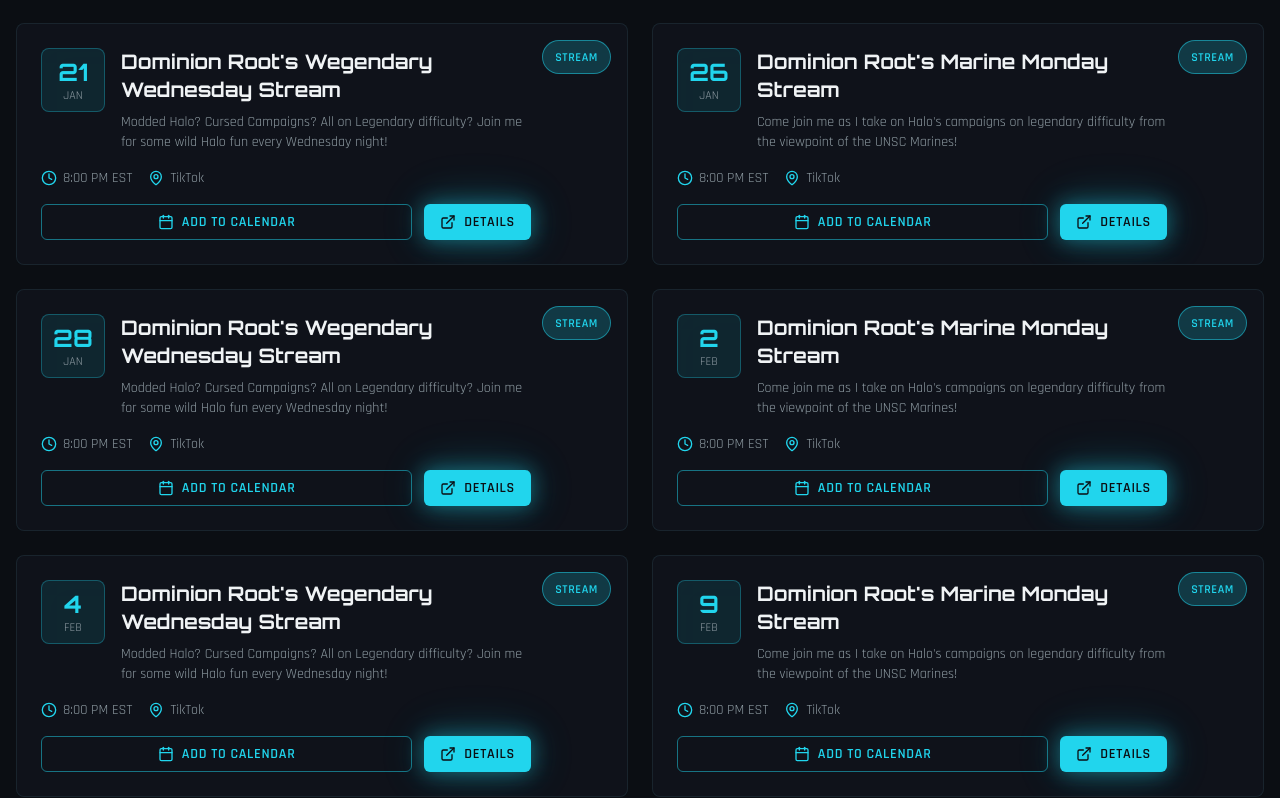
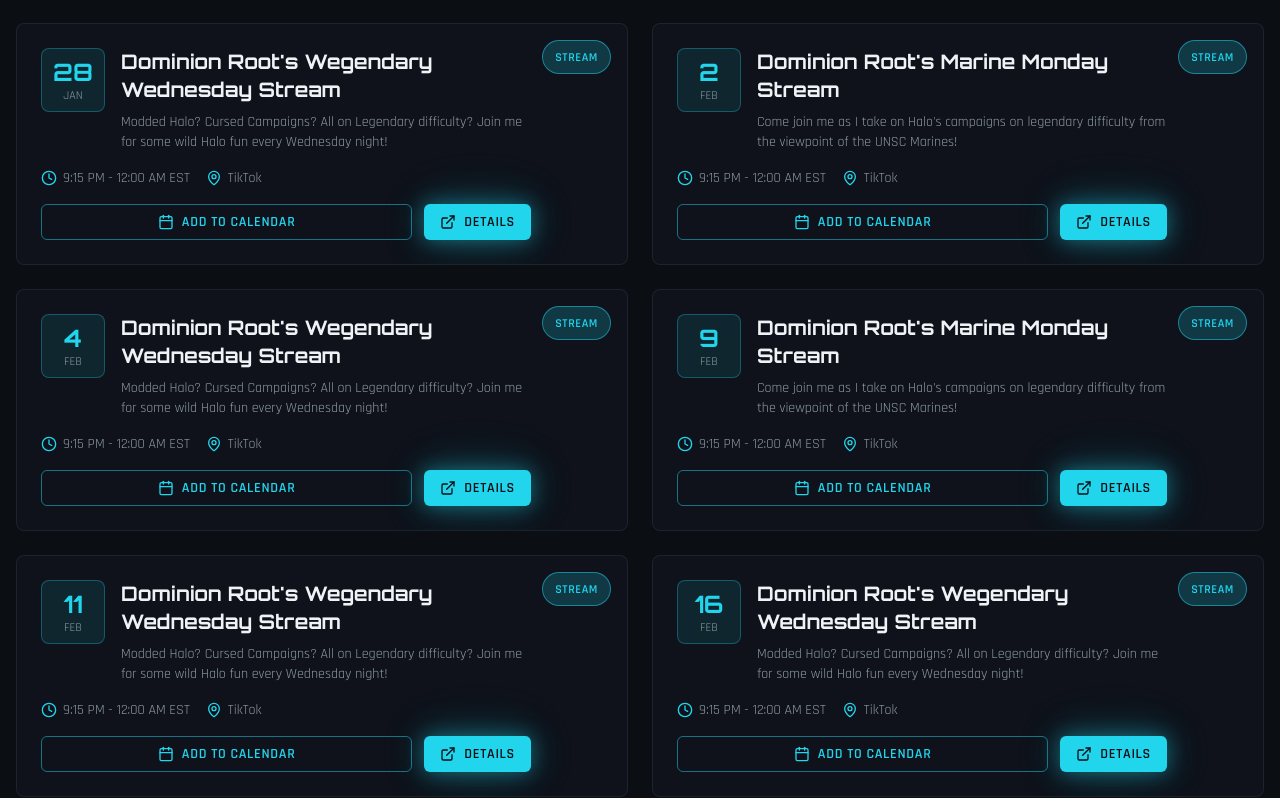
Before and after one commit to MattCollingwood/DominionRoot, a React (Vite) app: page /events in a window 1280 px wide. Shown: the part 627-1425 px from the top of the page. Built offline with nearby package versions, Linux system fonts and the light colour scheme; no server answers; the HTML template or start-up script is replaced by a standard one.

Commit message:
event update

```diff
--- a/src/pages/Events.tsx
+++ b/src/pages/Events.tsx
@@ -26,26 +26,8 @@ const events: EventProps[] = [
   },
   {
     title: "Dominion Root's Marine Monday Stream",
-    date: "January 19, 2026",
-    time: "8:00 PM EST",
-    location: "TikTok",
-    description: "Come join me as I take on Halo's campaigns on legendary difficulty from the viewpoint of the UNSC Marines!",
-    link: "https://www.tiktok.com/@dominionroot/",
-    stream: true,
-  },
-  {
-    title: "Dominion Root's Wegendary Wednesday Stream",
-    date: "January 21, 2026",
-    time: "8:00 PM EST",
-    location: "TikTok",
-    description: "Modded Halo? Cursed Campaigns? All on Legendary difficulty? Join me for some wild Halo fun every Wednesday night!",
-    link: "https://www.tiktok.com/@dominionroot/",
-    stream: true,
-  },
-  {
-    title: "Dominion Root's Marine Monday Stream",
     date: "January 26, 2026",
-    time: "8:00 PM EST",
+    time: "9:15 PM - 12:00 AM EST",
     location: "TikTok",
     description: "Come join me as I take on Halo's campaigns on legendary difficulty from the viewpoint of the UNSC Marines!",
     link: "https://www.tiktok.com/@dominionroot/",
@@ -54,7 +36,7 @@ const events: EventProps[] = [
   {
     title: "Dominion Root's Wegendary Wednesday Stream",
     date: "January 28, 2026",
-    time: "8:00 PM EST",
+    time: "9:15 PM - 12:00 AM EST",
     location: "TikTok",
     description: "Modded Halo? Cursed Campaigns? All on Legendary difficulty? Join me for some wild Halo fun every Wednesday night!",
     link: "https://www.tiktok.com/@dominionroot/",
@@ -63,7 +45,7 @@ const events: EventProps[] = [
   {
     title: "Dominion Root's Marine Monday Stream",
     date: "February 2, 2026",
-    time: "8:00 PM EST",
+    time: "9:15 PM - 12:00 AM EST",
     location: "TikTok",
     description: "Come join me as I take on Halo's campaigns on legendary difficulty from the viewpoint of the UNSC Marines!",
     link: "https://www.tiktok.com/@dominionroot/",
@@ -72,7 +54,7 @@ const events: EventProps[] = [
   {
     title: "Dominion Root's Wegendary Wednesday Stream",
     date: "February 4, 2026",
-    time: "8:00 PM EST",
+    time: "9:15 PM - 12:00 AM EST",
     location: "TikTok",
     description: "Modded Halo? Cursed Campaigns? All on Legendary difficulty? Join me for some wild Halo fun every Wednesday night!",
     link: "https://www.tiktok.com/@dominionroot/",
@@ -81,7 +63,7 @@ const events: EventProps[] = [
   {
     title: "Dominion Root's Marine Monday Stream",
     date: "February 9, 2026",
-    time: "8:00 PM EST",
+    time: "9:15 PM - 12:00 AM EST",
     location: "TikTok",
     description: "Come join me as I take on Halo's campaigns on legendary difficulty from the viewpoint of the UNSC Marines!",
     link: "https://www.tiktok.com/@dominionroot/",
@@ -90,12 +72,30 @@ const events: EventProps[] = [
   {
     title: "Dominion Root's Wegendary Wednesday Stream",
     date: "February 11, 2026",
-    time: "8:00 PM EST",
+    time: "9:15 PM - 12:00 AM EST",
     location: "TikTok",
     description: "Modded Halo? Cursed Campaigns? All on Legendary difficulty? Join me for some wild Halo fun every Wednesday night!",
     link: "https://www.tiktok.com/@dominionroot/",
     stream: true,
   },
+  {
+    title: "Dominion Root's Wegendary Wednesday Stream",
+    date: "February 16, 2026",
+    time: "9:15 PM - 12:00 AM EST",
+    location: "TikTok",
+    description: "Modded Halo? Cursed Campaigns? All on Legendary difficulty? Join me for some wild Halo fun every Wednesday night!",
+    link: "https://www.tiktok.com/@dominionroot/",
+    stream: true,
+  },
+  {
+    title: "Dominion Root's Wegendary Wednesday Stream",
+    date: "February 18, 2026",
+    time: "9:15 PM - 12:00 AM EST",
+    location: "TikTok",
+    description: "Modded Halo? Cursed Campaigns? All on Legendary difficulty? Join me for some wild Halo fun every Wednesday night!",
+    link: "https://www.tiktok.com/@dominionroot/",
+    stream: true,
+  }
 ];
 
 
```
